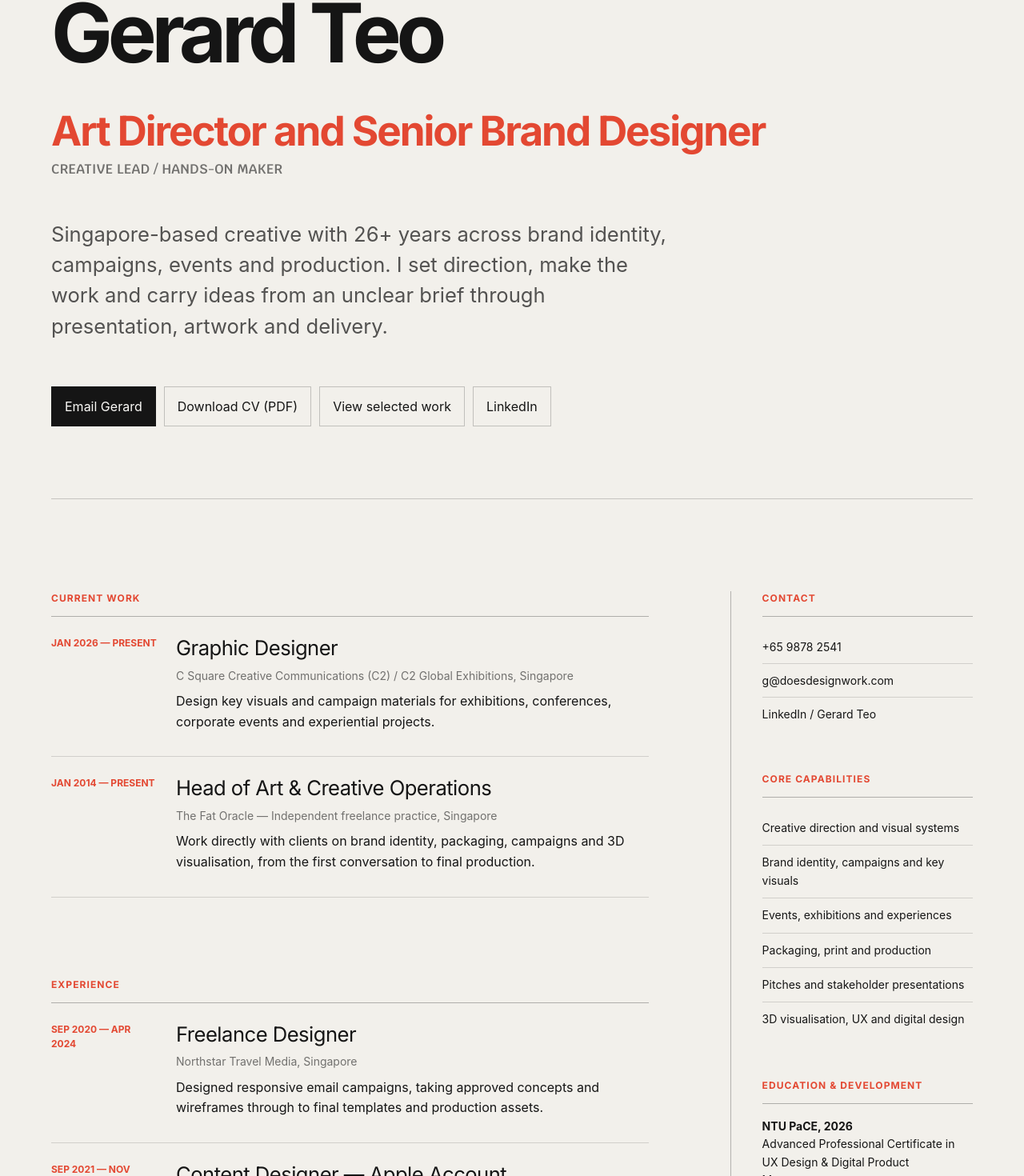
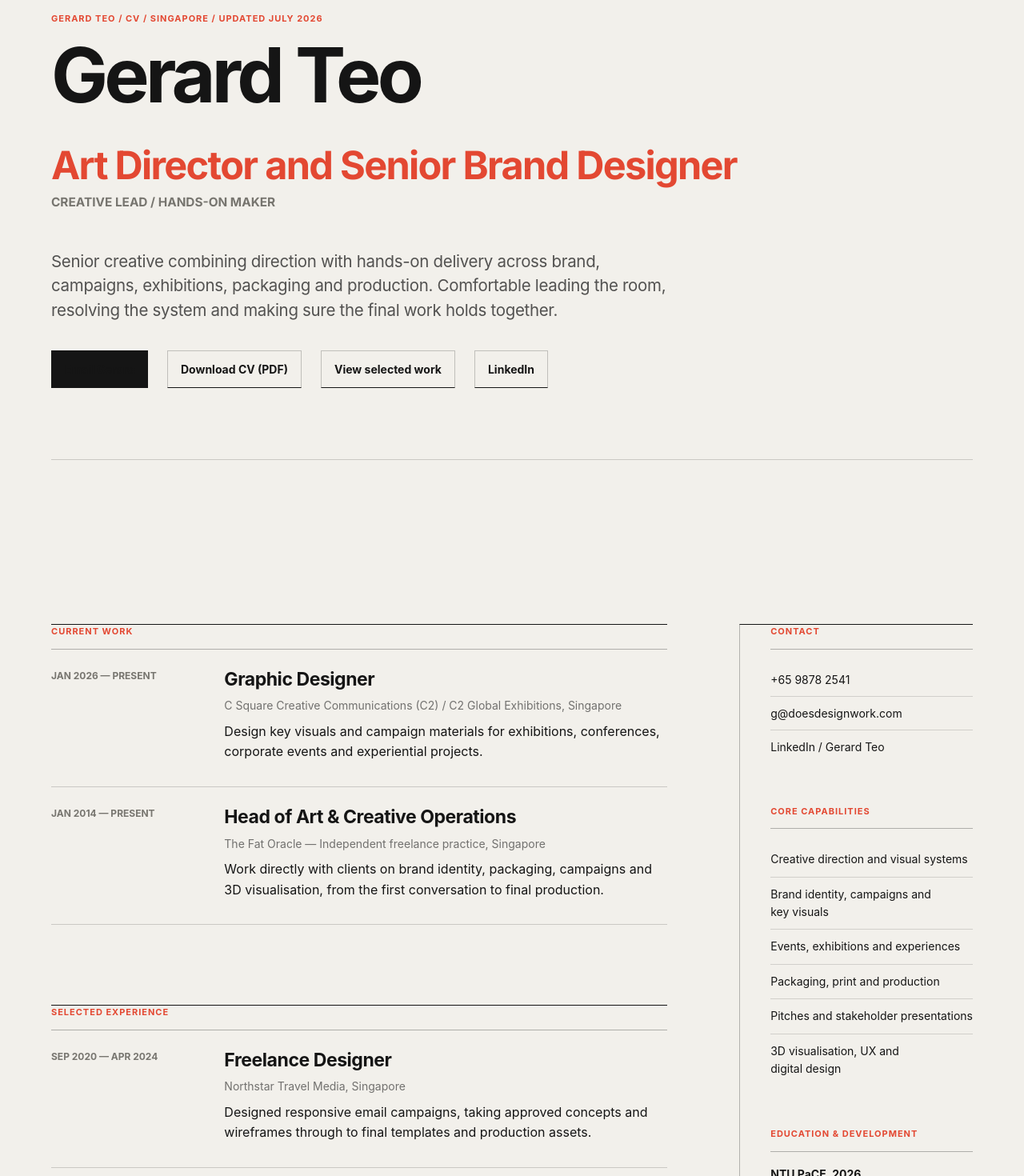
Before and after one commit to doesdesignwork/portfolio, a Next.js app: page /cv in a window 1280 px wide. Shown: the part 226-1696 px from the top of the page at 80% size. Built offline with nearby package versions, Linux system fonts and the light colour scheme; no server answers.

Commit message:
Align CV hierarchy and remove repeated positioning copy

```diff
--- a/app/cv/page.tsx
+++ b/app/cv/page.tsx
@@ -97,11 +97,14 @@ function ExperienceSection({
   roles: typeof currentRoles;
 }) {
   return (
-    <section className={styles.cvSection}>
+    <section className={`${styles.cvSection} brand-cv-section`}>
       <h2>{title}</h2>
       <div>
         {roles.map((role) => (
-          <article className={styles.cvRole} key={`${role.dates}-${role.title}`}>
+          <article
+            className={`${styles.cvRole} brand-cv-role`}
+            key={`${role.dates}-${role.title}`}
+          >
             <p>{role.dates}</p>
             <div>
               <h3>{role.title}</h3>
@@ -153,31 +156,28 @@ const structuredData = {
 
 export default function CvPage() {
   return (
-    <div className={styles.page}>
+    <div className={`${styles.page} site-page site-page--interior site-page--cv`}>
       <InteriorHeader />
-      <main className={`${styles.main} ${styles.cvMain}`}>
-        <nav className={styles.breadcrumb} aria-label="Breadcrumb">
+      <main className={`${styles.main} ${styles.cvMain} brand-main`}>
+        <nav className={`${styles.breadcrumb} brand-breadcrumb`} aria-label="Breadcrumb">
           <Link href="/">Home</Link>
           <span>/</span>
           <span>CV</span>
         </nav>
 
-        <header className={styles.hero}>
-          <p className={styles.kicker}>
-            Gerard Teo / CV / Singapore / Updated July 2026
-          </p>
+        <header className={`${styles.hero} brand-interior-hero brand-cv-hero`}>
+          <p>Gerard Teo / CV / Singapore / Updated July 2026</p>
           <h1>Gerard Teo</h1>
-          <p className={styles.cvTitle}>
+          <p className={`${styles.cvTitle} brand-cv-title`}>
             Art Director and Senior Brand Designer
             <span>Creative Lead / Hands-on maker</span>
           </p>
-          <p className={styles.deck}>
-            Singapore-based creative with 26+ years across brand identity,
-            campaigns, events and production. I set direction, make the work and
-            carry ideas from an unclear brief through presentation, artwork and
-            delivery.
+          <p className={`${styles.deck} brand-deck`}>
+            Senior creative combining direction with hands-on delivery across brand,
+            campaigns, exhibitions, packaging and production. Comfortable leading the
+            room, resolving the system and making sure the final work holds together.
           </p>
-          <div className={styles.cvActions}>
+          <div className={`${styles.cvActions} brand-action-row`}>
             <a href="mailto:g@doesdesignwork.com">Email Gerard</a>
             <a
               href="/gerard-teo-creative-lead-senior-designer-cv.pdf"
@@ -197,16 +197,19 @@ export default function CvPage() {
           </div>
         </header>
 
-        <div className={styles.cvLayout}>
+        <div className={`${styles.cvLayout} brand-cv-layout`}>
           <div>
             <ExperienceSection title="Current work" roles={currentRoles} />
             <ExperienceSection
-              title="EXPERIENCE"
+              title="Selected experience"
               roles={selectedExperience}
             />
           </div>
 
-          <aside className={styles.cvSidebar} aria-label="Additional CV details">
+          <aside
+            className={`${styles.cvSidebar} brand-cv-sidebar`}
+            aria-label="Additional CV details"
+          >
             <section>
               <h2>Contact</h2>
               <a href="tel:+6598782541">+65 9878 2541</a>
@@ -267,17 +270,16 @@ export default function CvPage() {
 
             <section>
               <h2>Tools</h2>
-              <p>
-                Photoshop, Illustrator, InDesign, After Effects and Figma.
-              </p>
+              <p>Photoshop, Illustrator, InDesign, After Effects and Figma.</p>
               <p>Blender, Cinema 4D, Spline and Webflow.</p>
               <p>ChatGPT, Firefly, Midjourney and Runway.</p>
             </section>
           </aside>
         </div>
 
-        <section className={styles.cta}>
-          <h2>Need an art director who still makes the work?</h2>
+        <section className={`${styles.cta} brand-cta`}>
+          <p>Considering a senior creative hire?</p>
+          <h2>Review the work, then start the conversation.</h2>
           <a href="mailto:g@doesdesignwork.com">Get in touch</a>
         </section>
       </main>
```
